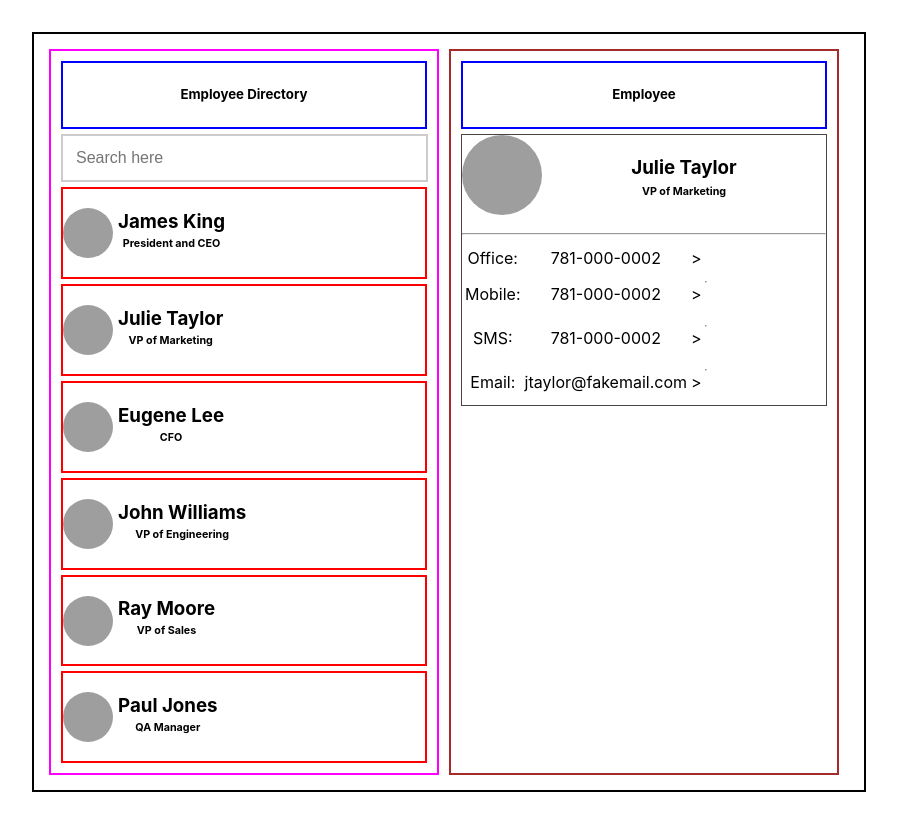
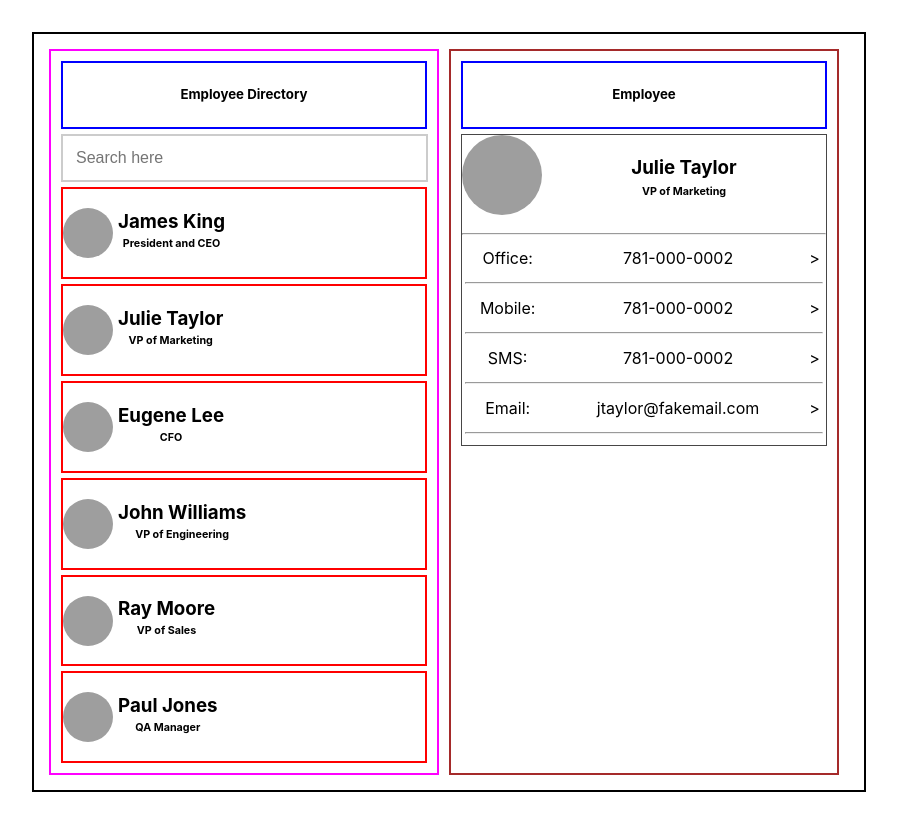
Before and after one commit to homdahal997/React-Page-Layout, a React (Vite) app: page / in a window 1280 px wide. Shown: the whole page, without its empty margins (191-1088 px from the left). Built offline with nearby package versions, Linux system fonts and the light colour scheme; grey boxes are pictures that could not be loaded.

Commit message:
Employee single component fix with some added ccss

```diff
--- a/src/App.css
+++ b/src/App.css
@@ -89,3 +89,6 @@
 .profileNameEmployee h6 {
   margin-top: 0;
 }
+.contactInfo{
+  width: 100%;
+}
--- a/src/components/Employeesingle.jsx
+++ b/src/components/Employeesingle.jsx
@@ -5,10 +5,8 @@ function EmployeeSingle(props) {
             <div className="profileNameEmployee">
                 <h3>{props.name}</h3>
                 <h6>{props.title}</h6>
-
             </div>
             <hr />
-
             <table className="contactInfo">
                 <tbody>
                     <tr>
@@ -17,25 +15,31 @@ function EmployeeSingle(props) {
                         <td>{'>'}</td>
                     </tr>
                     <tr>
+                        <td colSpan="3"><hr /></td>
+                    </tr>
+                    <tr>
                         <td>Mobile:</td>
                         <td>{props.mobile}</td>
                         <td>{'>'}</td>
-                        <hr />
-                        <br />
+                    </tr>
+                    <tr>
+                        <td colSpan="3"><hr /></td>
                     </tr>
                     <tr>
                         <td>SMS:</td>
                         <td>{props.sms}</td>
                         <td>{'>'}</td>
-                        <hr />
-                        <br />
+                    </tr>
+                    <tr>
+                        <td colSpan="3"><hr /></td>
                     </tr>
                     <tr>
                         <td>Email:</td>
                         <td>{props.email}</td>
                         <td>{'>'}</td>
-                        <hr />
-                        <br />
+                    </tr>
+                    <tr>
+                        <td colSpan="3"><hr /></td>
                     </tr>
                 </tbody>
             </table>
```
